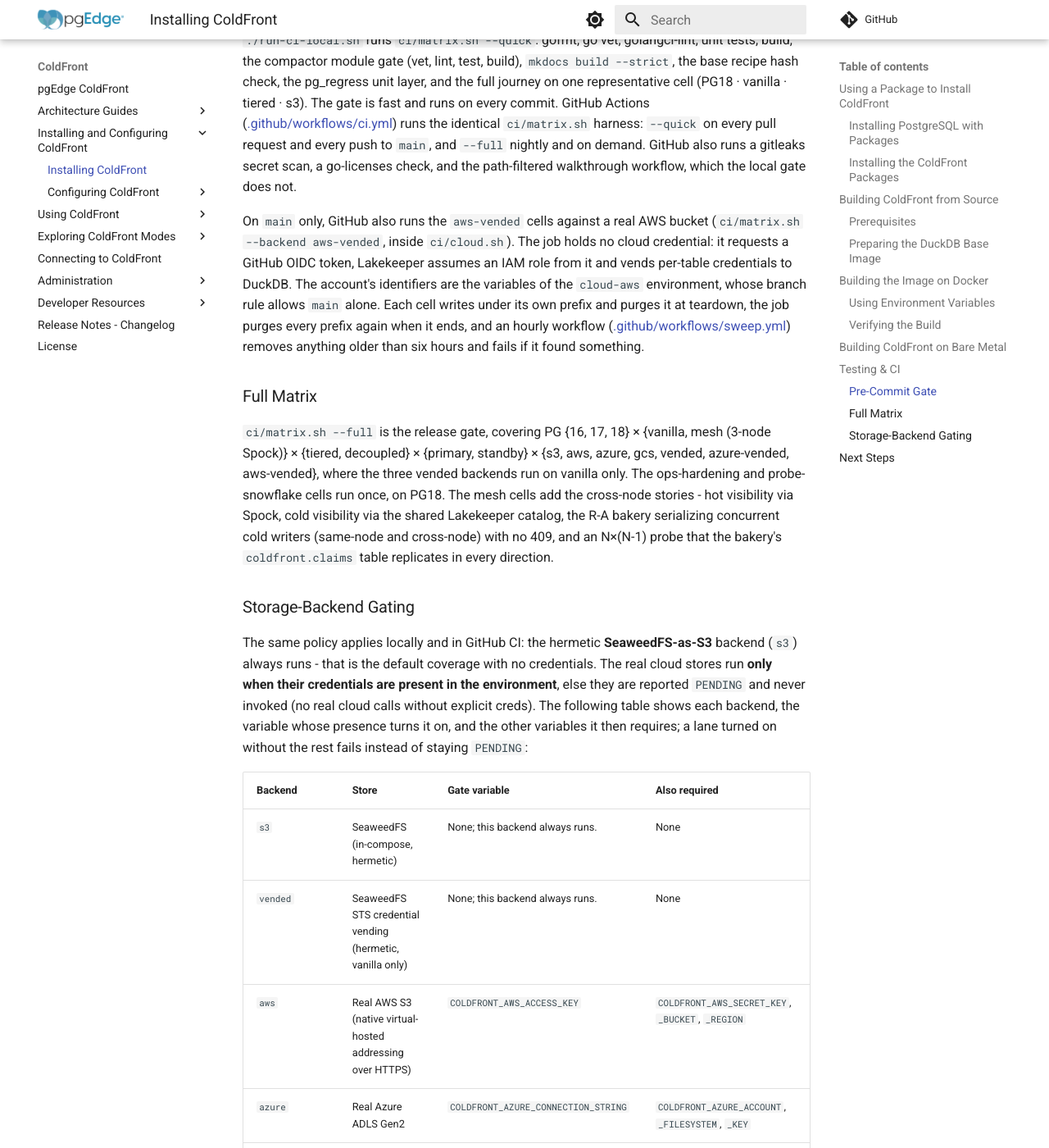
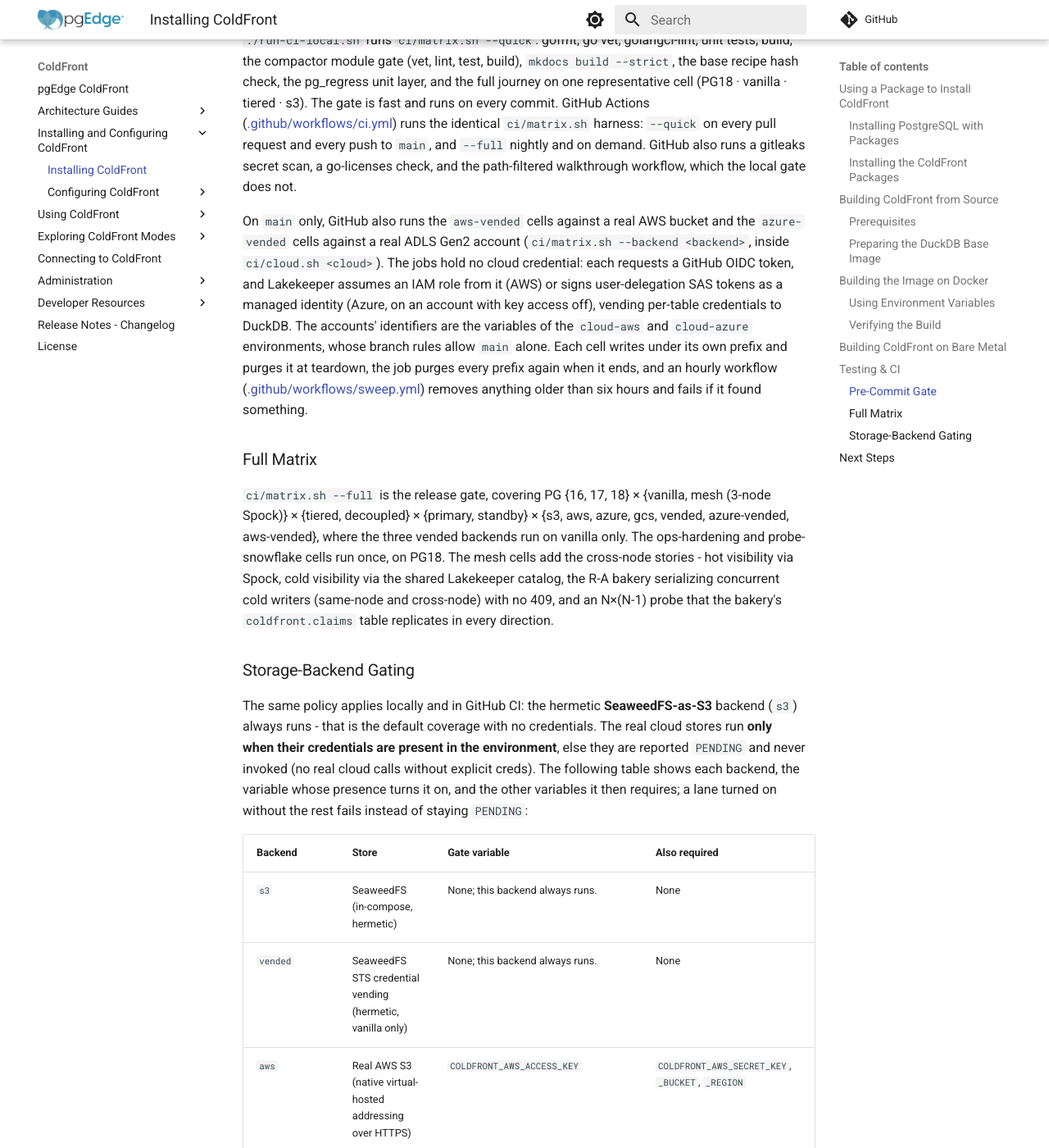
Before and after one commit to pgEdge/coldfront, an MkDocs documentation site: the page built from docs/installation.md, in a window 1280 px wide and 1400 px high, scrolled down 9835 px. Shown: the whole window at 82% size. Built offline with MkDocs 1.6.1 and Material for MkDocs 9.7.7, drawn with Linux system fonts in a browser that asks for light colours; comment, search, counter and statistics services are not loaded; some of the changed text lies outside the part shown.

Commit message:
ci: run the azure-vended cells on main with the managed identity

```diff
--- a/docs/installation.md
+++ b/docs/installation.md
@@ -395,12 +395,15 @@ gitleaks secret scan, a go-licenses check, and the path-filtered walkthrough
 workflow, which the local gate does not.
 
 On `main` only, GitHub also runs the `aws-vended` cells against a real AWS
-bucket (`ci/matrix.sh --backend aws-vended`, inside `ci/cloud.sh`). The job
-holds no cloud credential: it requests a GitHub OIDC token, Lakekeeper assumes
-an IAM role from it and vends per-table credentials to DuckDB. The account's
-identifiers are the variables of the `cloud-aws` environment, whose branch
-rule allows `main` alone. Each cell writes under its own prefix and purges it
-at teardown, the job purges every prefix again when it ends, and an hourly
+bucket and the `azure-vended` cells against a real ADLS Gen2 account
+(`ci/matrix.sh --backend <backend>`, inside `ci/cloud.sh <cloud>`). The jobs
+hold no cloud credential: each requests a GitHub OIDC token, and Lakekeeper
+assumes an IAM role from it (AWS) or signs user-delegation SAS tokens as a
+managed identity (Azure, on an account with key access off), vending
+per-table credentials to DuckDB. The accounts' identifiers are the variables
+of the `cloud-aws` and `cloud-azure` environments, whose branch rules allow
+`main` alone. Each cell writes under its own prefix and purges it at
+teardown, the job purges every prefix again when it ends, and an hourly
 workflow
 ([.github/workflows/sweep.yml](https://github.com/pgEdge/ColdFront/blob/main/.github/workflows/sweep.yml))
 removes anything older than six hours and fails if it found something.
@@ -433,7 +436,7 @@ it then requires; a lane turned on without the rest fails instead of staying
 | `vended` | SeaweedFS STS credential vending (hermetic, vanilla only) | None; this backend always runs. | None |
 | `aws`   | Real AWS S3 (native virtual-hosted addressing over HTTPS) | `COLDFRONT_AWS_ACCESS_KEY` | `COLDFRONT_AWS_SECRET_KEY`, `_BUCKET`, `_REGION` |
 | `azure` | Real Azure ADLS Gen2 | `COLDFRONT_AZURE_CONNECTION_STRING` | `COLDFRONT_AZURE_ACCOUNT`, `_FILESYSTEM`, `_KEY` |
-| `azure-vended` | Real Azure ADLS Gen2 with SAS vending (vanilla only) | `COLDFRONT_AZURE_KEY` | `COLDFRONT_AZURE_ACCOUNT`, `_FILESYSTEM` |
+| `azure-vended` | Real Azure ADLS Gen2 with SAS vending (vanilla only) | `COLDFRONT_AZURE_ACCOUNT` | `COLDFRONT_AZURE_FILESYSTEM`, and either `COLDFRONT_AZURE_KEY` (the account's key as the warehouse credential) or, in CI, the job's OIDC token with `COLDFRONT_AZURE_CLIENT_ID` and `_TENANT_ID` (the managed identity, on an account with key access off) |
 | `aws-vended` | Real AWS S3 with STS vending and no stored key (vanilla only) | `COLDFRONT_AWS_DATA_ROLE_ARN` | `COLDFRONT_AWS_EXTERNAL_ID`, `_BUCKET`, `_REGION`; in CI also `_CI_ROLE_ARN` and the job's OIDC token, locally the caller's own AWS session |
 | `gcs`   | Real GCS via S3 interoperability (HMAC) | `COLDFRONT_GCS_ACCESS_KEY` | `COLDFRONT_GCS_SECRET_KEY`, `_BUCKET` |
 
```
Also changed, not shown: README.md (+1 -1 lines), docker-compose.aws-vended.yml (deleted, +0 -13 lines), docker-compose.cloud.yml (added, +14 -0 lines), 6 other files.
